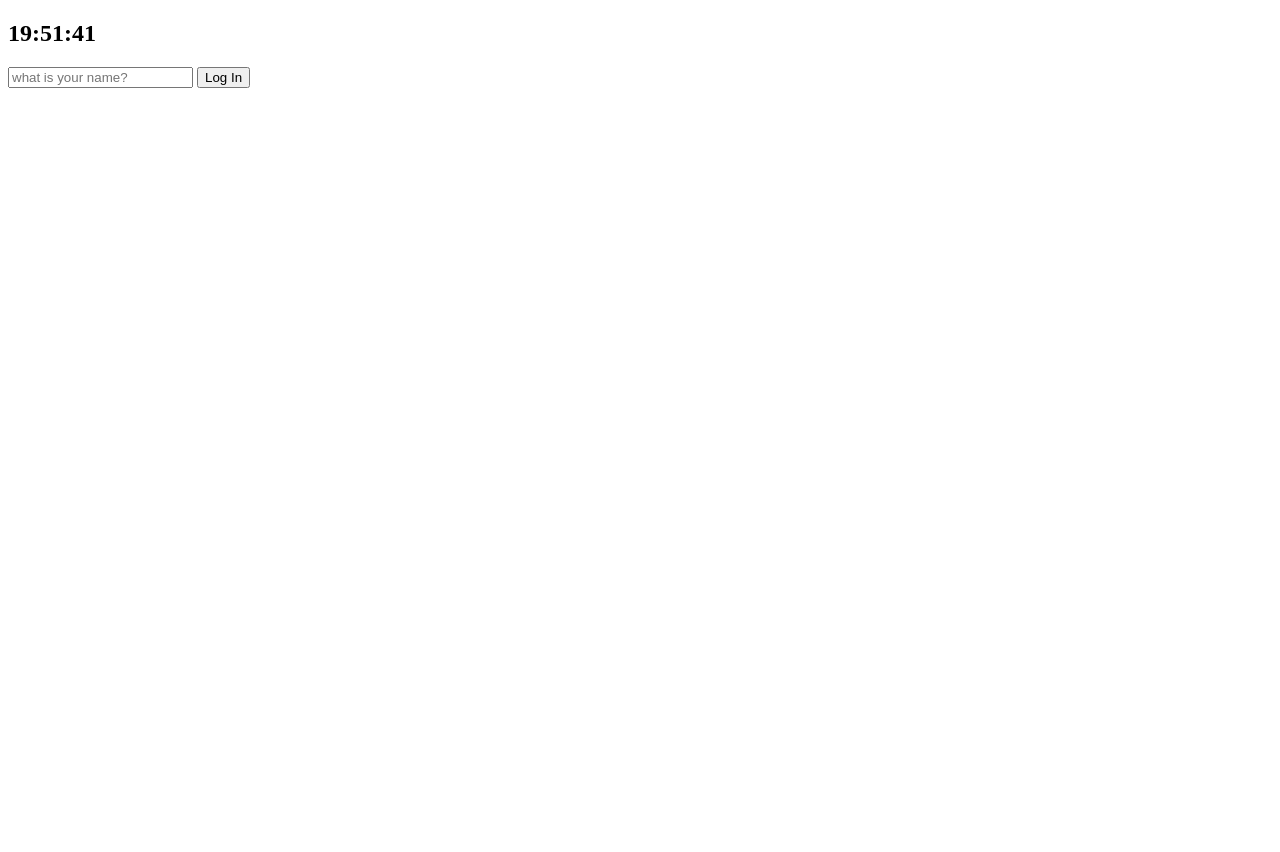
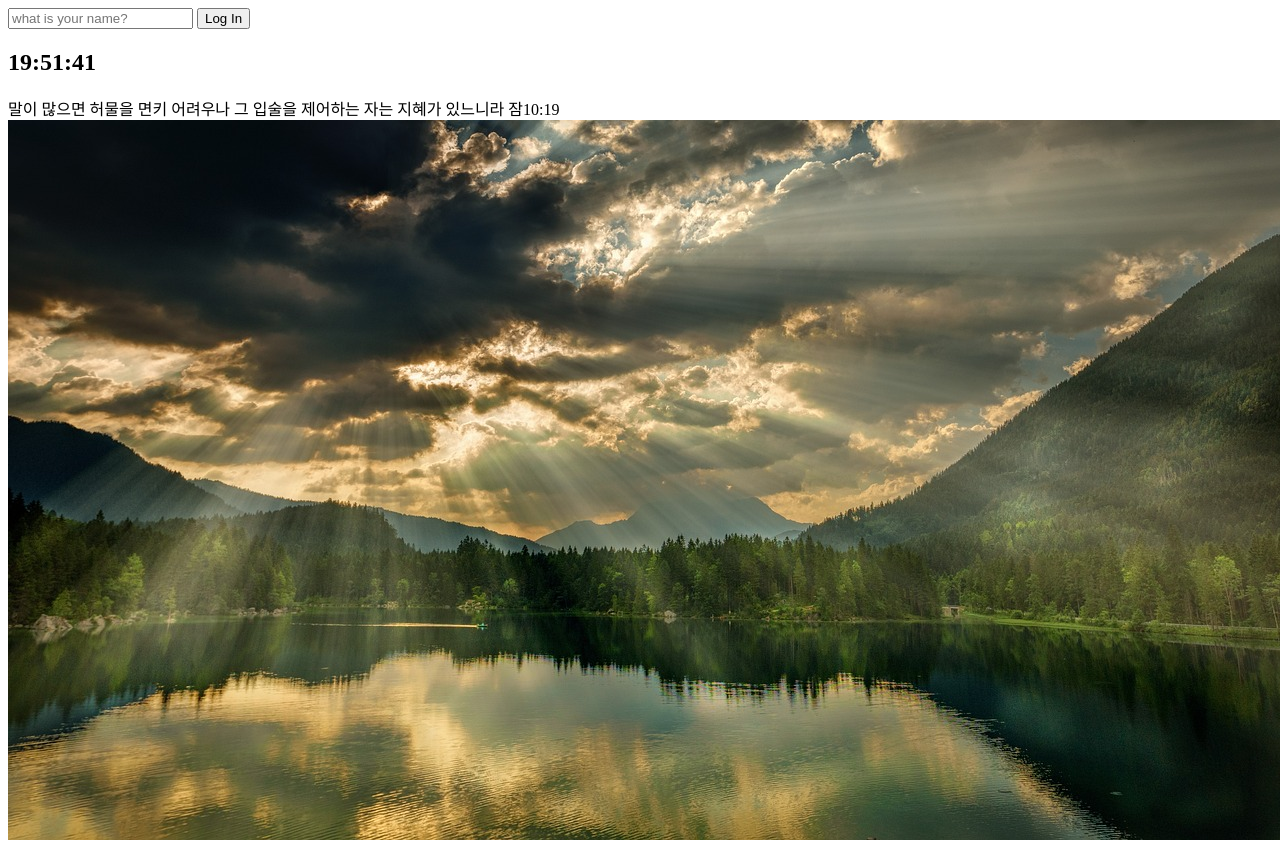
Before and after one commit to alalal4321/momentom, a plain HTML site: page index.html in a window 1280 px wide. Before the commit the page ends 800 px from the top, so only its background shows below. Drawn offline with Linux system fonts and the light colour scheme.

Commit message:
index 업데이트

```diff
--- a/index.html
+++ b/index.html
@@ -7,8 +7,6 @@
     <link rel="stylesheet" href="css/style.css" />
   </head>
   <body>
-    <h2 id="clock">00:00:00</h2>
-    <h1 id="greeting" class="hidden"></h1>
     <form class="hidden" id="login-form">
       <input
         required
@@ -18,7 +16,15 @@
       />
       <button>Log In</button>
     </form>
+    <h2 id="clock">00:00:00</h2>
+    <h1 id="greeting" class="hidden"></h1>
+    <div id="quotes">
+      <span></span>
+      <span></span>
+    </div>
     <script src="js/greeting.js"></script>
     <script src="js/clock.js"></script>
+    <script src="js/quotes.js"></script>
+    <script src="js/background.js"></script>
   </body>
 </html>
```
